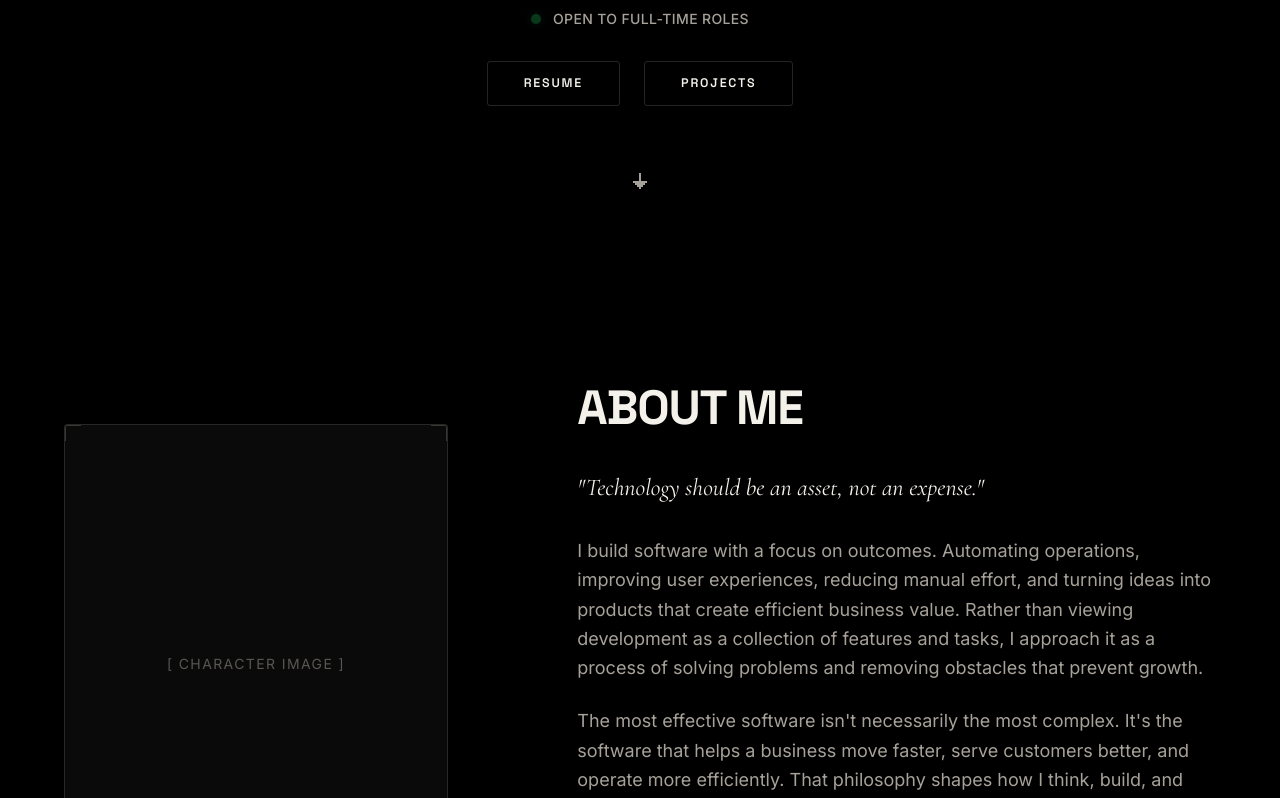
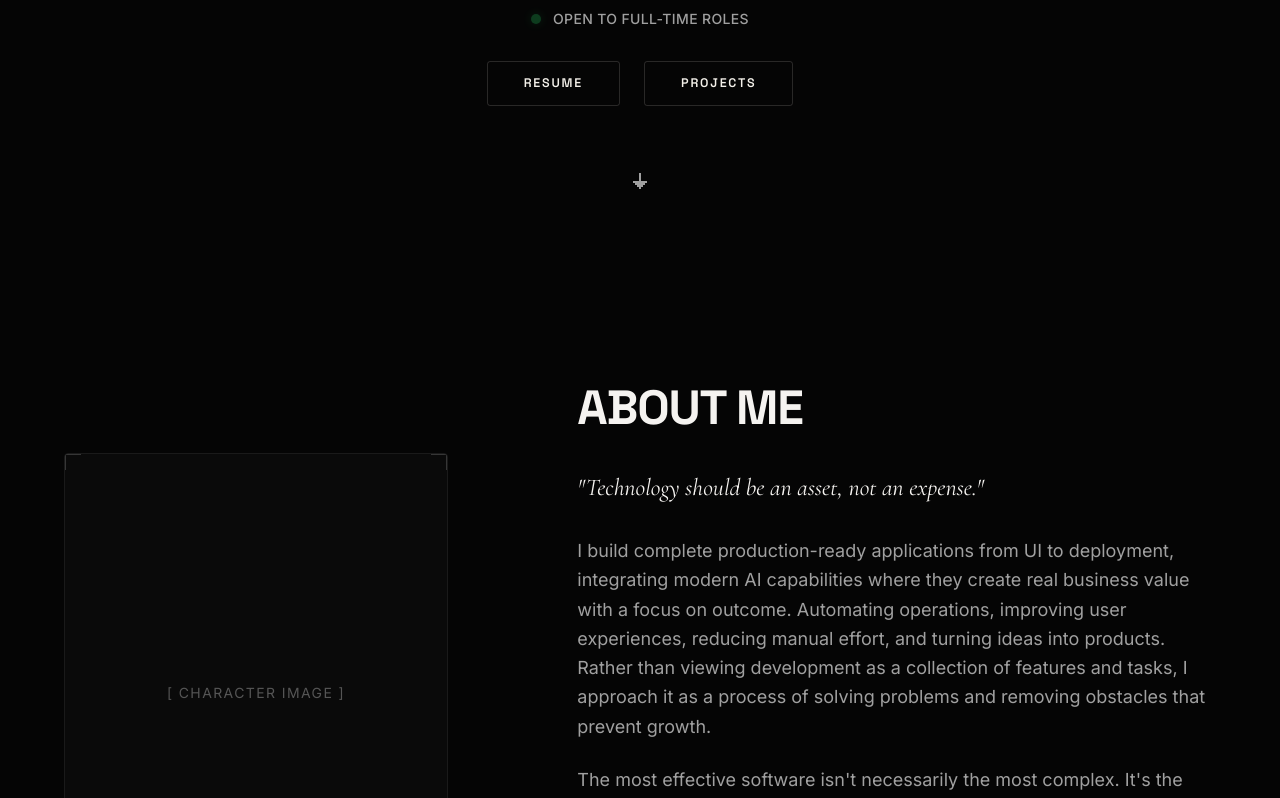
Before and after one commit to Rayala07/Portfolio, a Next.js app in the folder frontend/: page / in a window 1280 px wide. Shown: the part 576-1374 px from the top of the page. Built offline with nearby package versions, Linux system fonts and the light colour scheme; a web font is replaced by a local one.

Commit message:
Upgrade color pallete

```diff
--- a/frontend/src/app/globals.css
+++ b/frontend/src/app/globals.css
@@ -7,11 +7,11 @@
 /* Tailwind v4's CSS layer system and are never overridden             */
 @layer base {
   :root {
-    --bg:           #000000;  /* page background */
-    --text-primary: #F4F1EA;  /* warm cream — main readable text */
-    --text-muted:   #A7A299;  /* warm grey — secondary / supporting text */
-    --accent:       #6F1D1B;  /* deep crimson — used sparingly */
-    --border:       rgba(244, 241, 234, 0.12); /* subtle warm border */
+    --bg:           #050505;  /* page background */
+    --text-primary: #F5F3F0;  /* main readable text */
+    --text-muted:   #A0A0A0;  /* secondary / supporting text */
+    --accent:       #A89BF2;  /* accent color */
+    --border:       #1A1A1A;  /* subtle border */
   }
 
   body {
--- a/frontend/src/components/AboutSection.jsx
+++ b/frontend/src/components/AboutSection.jsx
@@ -56,7 +56,7 @@ export default function AboutSection() {
                         </motion.p>
 
                         <motion.p variants={fadeUp} transition={{ duration: 0.8, ease: "easeOut" }}>
-                            I build software with a focus on outcomes. Automating operations, improving user experiences, reducing manual effort, and turning ideas into products that create efficient business value. Rather than viewing development as a collection of features and tasks, I approach it as a process of solving problems and removing obstacles that prevent growth.
+                            I build complete production-ready applications from UI to deployment, integrating modern AI capabilities where they create real business value with a focus on outcome. Automating operations, improving user experiences, reducing manual effort, and turning ideas into products. Rather than viewing development as a collection of features and tasks, I approach it as a process of solving problems and removing obstacles that prevent growth.
                         </motion.p>
 
                         <motion.p variants={fadeUp} transition={{ duration: 0.8, ease: "easeOut" }}>
@@ -64,7 +64,7 @@ export default function AboutSection() {
                         </motion.p>
 
                         <motion.p variants={fadeUp} transition={{ duration: 0.8, ease: "easeOut" }} className="pt-2">
-                            <span style={{ color: 'var(--text-primary)' }}>From concept to execution, the goal is simple</span> — Create reliable digital products and systems that deliver meaningful results for the people who use them and the businesses that depend on them.
+                            <span style={{ color: 'var(--text-primary)' }}>From concept to execution, the goal is simple</span> → To create reliable digital products and systems that deliver meaningful results for the people who use them and the businesses that depend on them.
                         </motion.p>
                     </div>
                 </motion.div>
```
